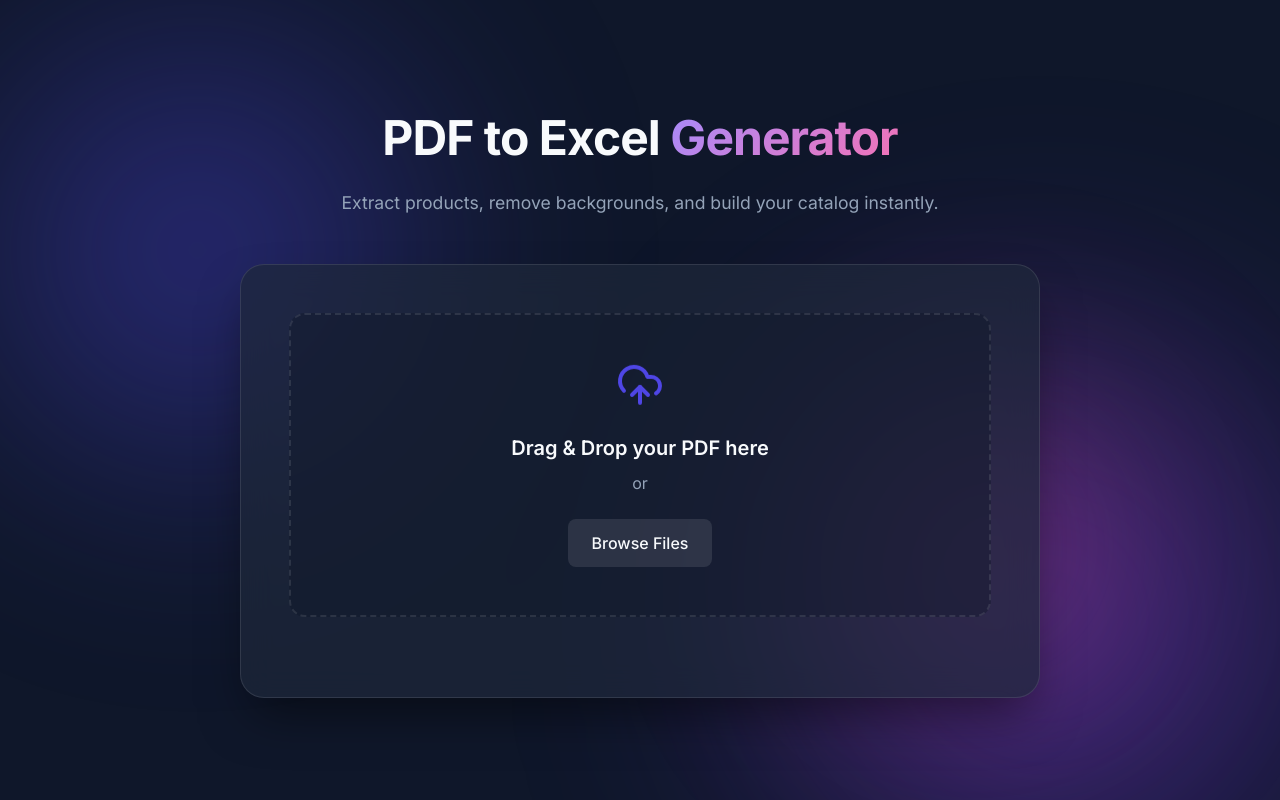
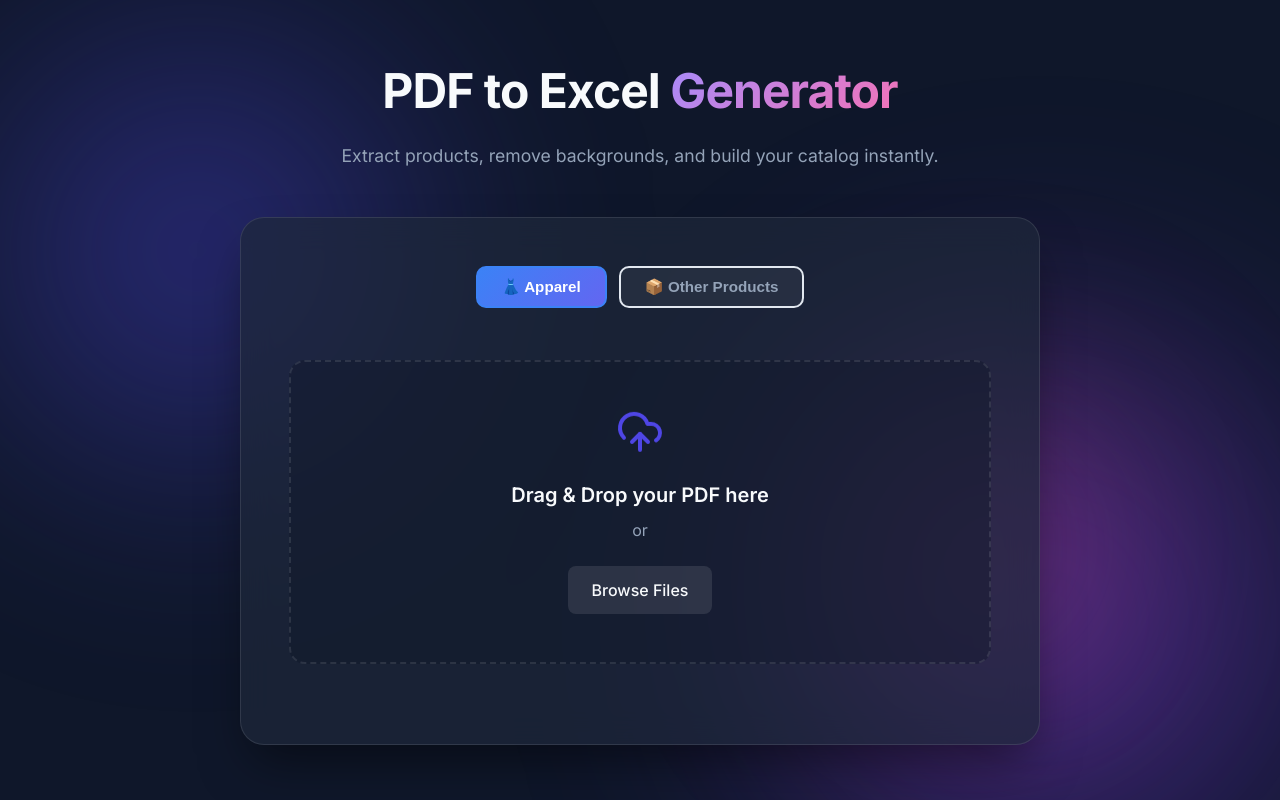
Before and after one commit to naveen-santhosh/Excel, a React app in the folder frontend/: page / in a window 1280 px wide. Built offline with nearby package versions, Linux system fonts and the light colour scheme; the HTML template or start-up script is replaced by a standard one.

Commit message:
Add Apparel vs Other Products catalog type selector with conditional cropping

```diff
--- a/frontend/src/App.jsx
+++ b/frontend/src/App.jsx
@@ -48,6 +48,7 @@ function App() {
   const [progressMsg, setProgressMsg] = useState('')
   const [progress, setProgress] = useState(0)
   const [eta, setEta] = useState('')
+  const [catalogType, setCatalogType] = useState('apparel') // 'apparel' or 'other'
 
   const handleDragOver = useCallback((e) => {
     e.preventDefault()
@@ -137,13 +138,6 @@ function App() {
 
         await page.render({ canvasContext: context, viewport }).promise
 
-        // Crop left 60% to avoid edge text and side badges
-        const imgCanvas = document.createElement('canvas')
-        const imgCtx = imgCanvas.getContext('2d')
-        imgCanvas.width = canvas.width * 0.60
-        imgCanvas.height = canvas.height
-        imgCtx.drawImage(canvas, 0, 0, imgCanvas.width, imgCanvas.height, 0, 0, imgCanvas.width, imgCanvas.height)
-
         // Send full page image to AI Backend (compressed)
         const aiCanvas = document.createElement('canvas')
         const aiCtx = aiCanvas.getContext('2d')
@@ -193,8 +187,19 @@ function App() {
 
                 setProgressMsg(`Removing background for product on page ${bCtx.pageNum}...`)
 
-                // Crop canvas specifically to detected product item bounding box across full page width
-                const imgCanvas = getCroppedItemCanvas(bCtx.fullCanvas, aiData.item_box)
+                let imgCanvas
+                if (catalogType === 'apparel') {
+                  // Apparel mode: crop left 60% of the page to avoid side text/badges
+                  const apparelCanvas = document.createElement('canvas')
+                  const apparelCtx = apparelCanvas.getContext('2d')
+                  apparelCanvas.width = bCtx.fullCanvas.width * 0.60
+                  apparelCanvas.height = bCtx.fullCanvas.height
+                  apparelCtx.drawImage(bCtx.fullCanvas, 0, 0, apparelCanvas.width, apparelCanvas.height, 0, 0, apparelCanvas.width, apparelCanvas.height)
+                  imgCanvas = apparelCanvas
+                } else {
+                  // Other products mode: use AI bounding box to crop only the product area
+                  imgCanvas = getCroppedItemCanvas(bCtx.fullCanvas, aiData.item_box)
+                }
 
                 // High resolution for crystal-clear final output (1200px)
                 const HIGH_RES_DIM = 1200
@@ -313,6 +318,47 @@ function App() {
         </header>
 
         <div className="upload-card">
+          {/* Catalog Type Selector */}
+          <div style={{
+            display: 'flex',
+            gap: '12px',
+            marginBottom: '20px',
+            justifyContent: 'center'
+          }}>
+            <button
+              onClick={() => setCatalogType('apparel')}
+              style={{
+                padding: '10px 24px',
+                borderRadius: '10px',
+                border: catalogType === 'apparel' ? '2px solid #3b82f6' : '2px solid #e2e8f0',
+                background: catalogType === 'apparel' ? 'linear-gradient(135deg, #3b82f6, #6366f1)' : 'rgba(255,255,255,0.05)',
+                color: catalogType === 'apparel' ? '#fff' : '#94a3b8',
+                fontWeight: '600',
+                fontSize: '0.95rem',
+                cursor: 'pointer',
+                transition: 'all 0.2s ease'
+              }}
+            >
+              👗 Apparel
+            </button>
+            <button
+              onClick={() => setCatalogType('other')}
+              style={{
+                padding: '10px 24px',
+                borderRadius: '10px',
+                border: catalogType === 'other' ? '2px solid #3b82f6' : '2px solid #e2e8f0',
+                background: catalogType === 'other' ? 'linear-gradient(135deg, #3b82f6, #6366f1)' : 'rgba(255,255,255,0.05)',
+                color: catalogType === 'other' ? '#fff' : '#94a3b8',
+                fontWeight: '600',
+                fontSize: '0.95rem',
+                cursor: 'pointer',
+                transition: 'all 0.2s ease'
+              }}
+            >
+              📦 Other Products
+            </button>
+          </div>
+
           <div
             className={`dropzone ${isDragging ? 'dragging' : ''} ${file ? 'has-file' : ''}`}
             onDragOver={handleDragOver}
```
